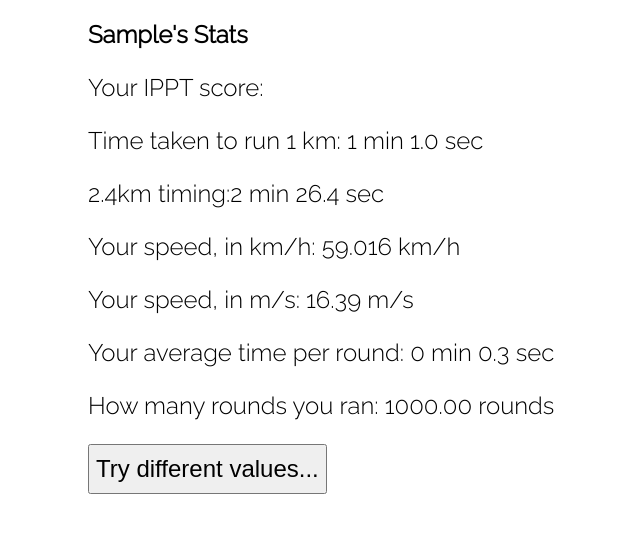
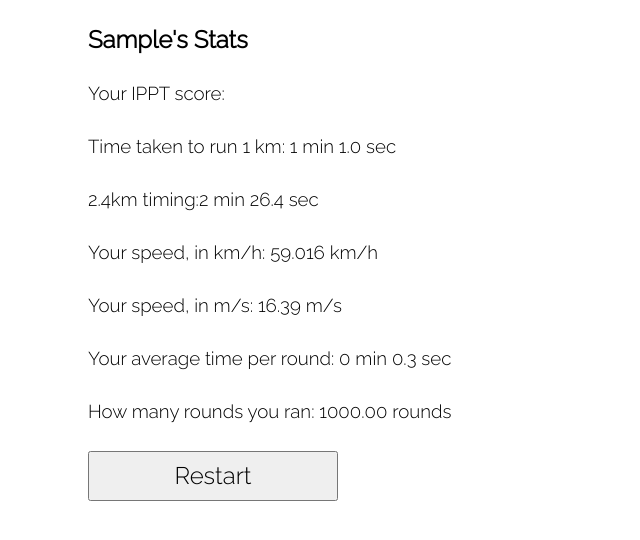
Before and after one commit to lieuzhenghong/Running-Calculator, a plain HTML site: page index.html in a window 1280 px wide. Both pictures are taken after typing "5", "5", "5", "5", "Sample" into the empty fields and a click on the button "Submit". Shown: the whole page, without its empty margins (252-892 px from the left). Drawn offline with Linux system fonts and the light colour scheme.

Commit message:
css changes

```diff
--- a/index.html
+++ b/index.html
@@ -6,6 +6,7 @@
 	<meta name="viewport" content="width=device-width, initial-scale=1" />
 	<link rel = 'stylesheet' type = 'text/css' href = 'style.css'>
 	<link rel="stylesheet" media="(min-width:601px)" href="style_big.css">
+
 	<link href='http://fonts.googleapis.com/css?family=Raleway:300' rel='stylesheet' type='text/css'>
 
 <body>
@@ -162,7 +163,7 @@
 		<h3 id = 'round_count'> How many rounds you ran: </h3>
 
 
-		<input type = 'button' value = 'Try different values...' onclick = 'window.location.reload()'>
+		<input type = 'button' value = 'Restart' onclick = 'window.location.reload()'>
 
 	</section>
 
--- a/style.css
+++ b/style.css
@@ -1,4 +1,4 @@
-html {
+* {
 	padding:0;
 	margin:0;
 	font-family: 'Raleway', sans-serif;
@@ -10,20 +10,25 @@
 
 h1 {
 	font-size: 2em;
+	margin: 25px 0 40px 0;
 }
 
 h2 {
 	font-size: 1.5em;
+	margin: 25px 0 25px 0;
 }
 
 h3 {
-	font-size: 1.5em;
+	margin: 25px 0 25px 0;
 	font-weight: 300;
+	line-height: 1.5;
 }
 
 input {
 	height: 50px;
 	font-size:1.5em;
+	width: 90%;
+	max-width: 250px;
 }
 
 #user_stats {
```
